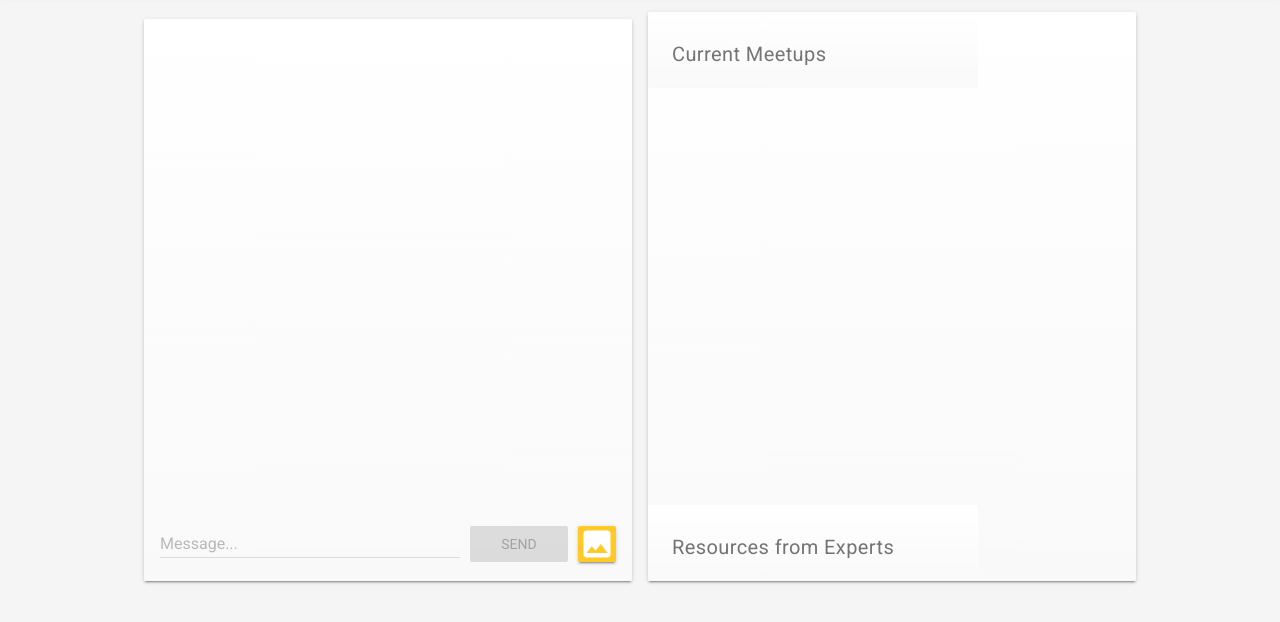
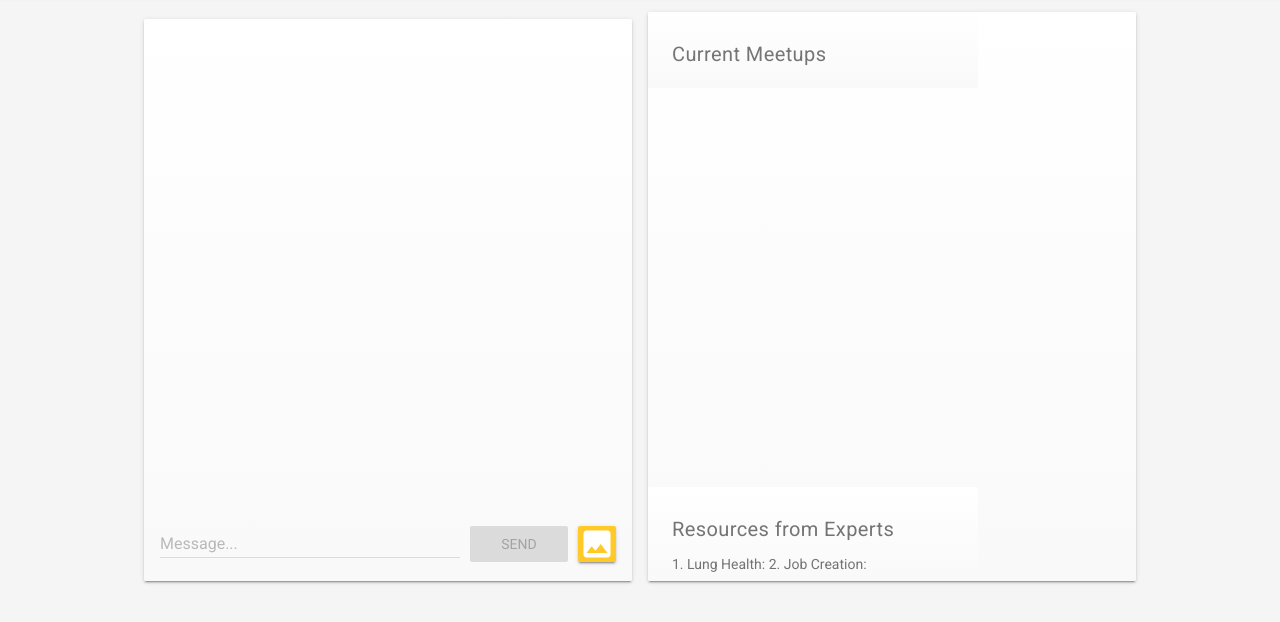
Before and after one commit to HackingForGood/whatareyoubreathing, a plain HTML site: page index.html in a window 1280 px wide. Shown: the part 84-706 px from the top of the page. Drawn offline with nearby package versions, Linux system fonts and the light colour scheme; some packages are replaced by stand-ins of ours; no server answers.

Commit message:
content stub

```diff
--- a/index.html
+++ b/index.html
@@ -113,6 +113,8 @@
           <span class="mdl-cell mdl-card__supporting-text">
             <h5>Resources from Experts</h5>
             <div id='resources'>
+              1. Lung Health:
+              2. Job Creation:
             </div>
           </span>
       </div>
```
